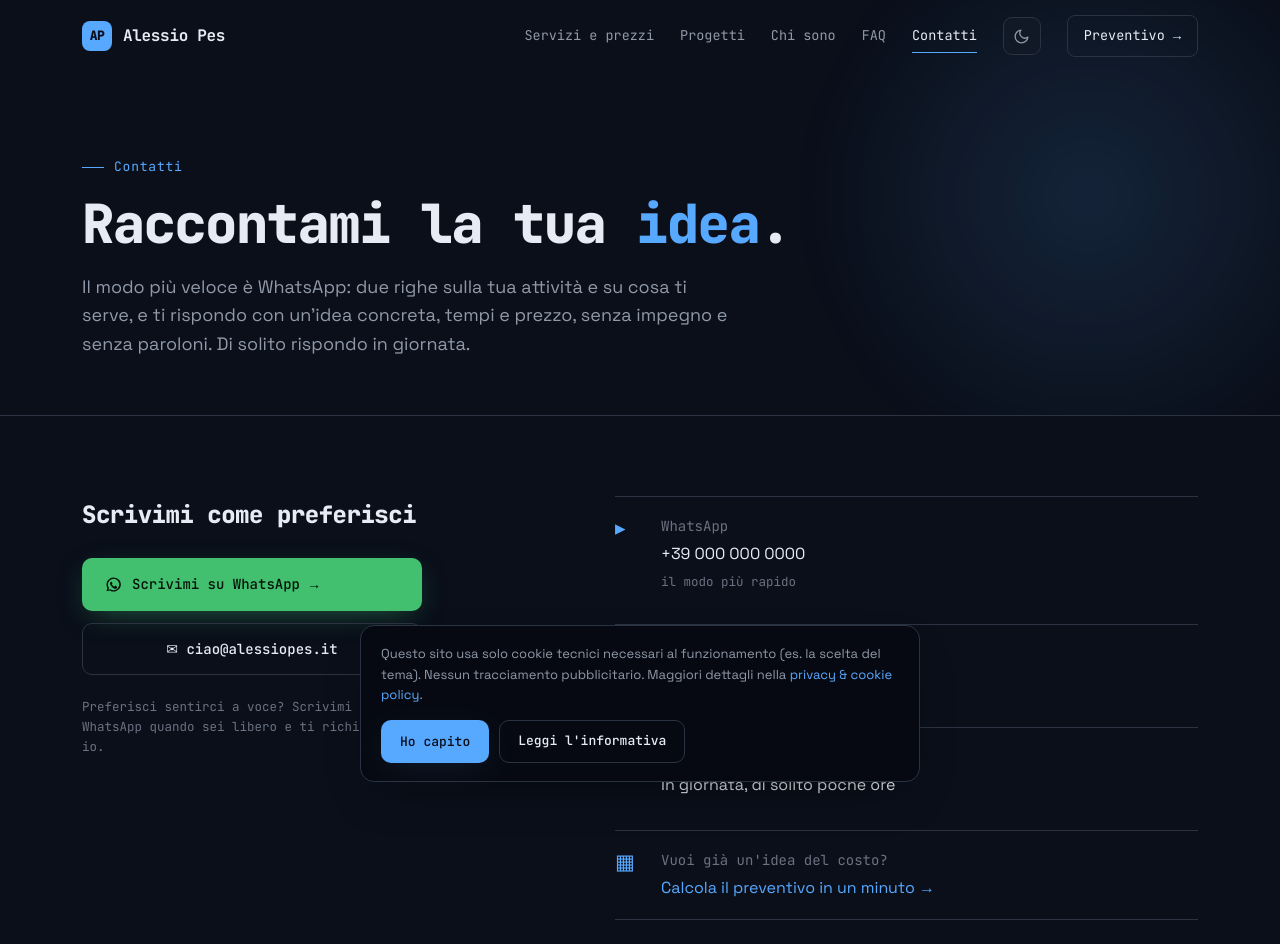
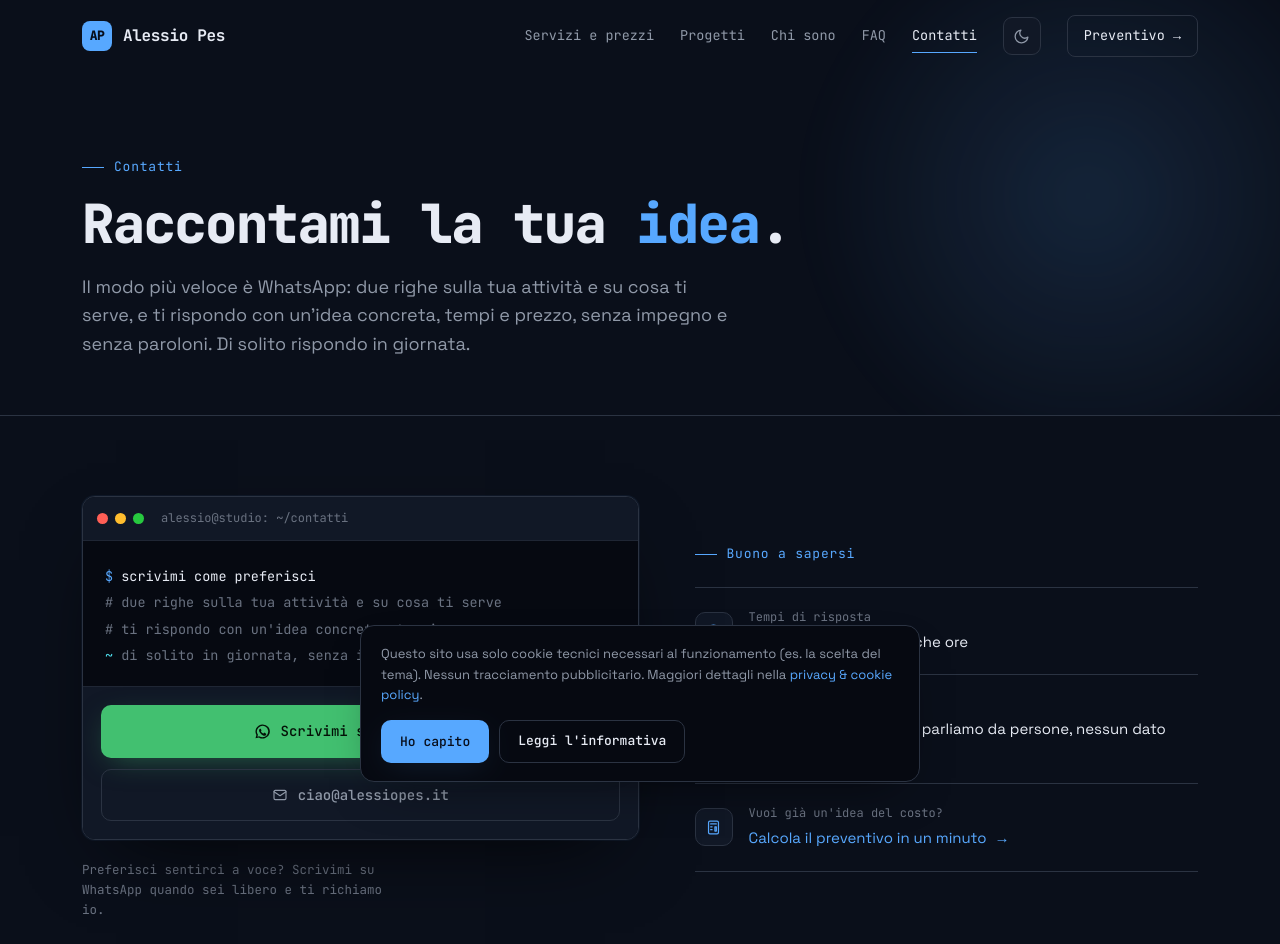
Before and after one commit to alessiopesit-boop/alessiopes-web, an Angular app: page /contatti in a window 1280 px wide. Shown: the top 944 px of the page. Built offline with nearby package versions, Linux system fonts and the light colour scheme.

Commit message:
feat(contatti): rifà la pagina contatti dal nuovo mockup (#11)
I metodi di contatto stanno ora in un'unica card a terminale (WhatsApp ed
email insieme), e di fianco una colonna "Buono a sapersi" con tempi di
risposta, nessun modulo e il link al preventivo. Niente piu' doppioni.

```diff
--- a/src/app/pages/contatti/contatti.html
+++ b/src/app/pages/contatti/contatti.html
@@ -11,29 +11,53 @@
   <section class="block tight">
     <div class="wrap">
       <div class="contact-cols">
-        <!-- METODI -->
+
+        <!-- METODI: un'unica card terminale -->
         <div class="reveal">
-          <h2 class="sec-title" style="font-size:24px;">Scrivimi come preferisci</h2>
-          <div class="hero-cta" style="margin-top:24px;flex-direction:column;align-items:stretch;gap:12px;max-width:340px;">
-            <a class="btn btn-wa" href="https://wa.me/390000000000?text=Ciao%20Alessio!%20Ho%20visto%20il%20tuo%20sito%20e%20vorrei%20parlarti%20del%20mio%20progetto." target="_blank" rel="noopener">
-              <svg width="17" height="17" viewBox="0 0 24 24" fill="currentColor"><path d="M12 2a10 10 0 0 0-8.6 15l-1.3 4.7 4.8-1.3A10 10 0 1 0 12 2zm0 18a8 8 0 0 1-4.1-1.1l-.3-.2-2.8.8.8-2.8-.2-.3A8 8 0 1 1 12 20zm4.4-5.6c-.2-.1-1.4-.7-1.6-.8s-.4-.1-.5.1-.6.8-.8 1-.3.2-.5.1a6.5 6.5 0 0 1-3.2-2.8c-.2-.4.2-.4.6-1.2.1-.2 0-.3 0-.5s-.5-1.3-.7-1.7-.4-.4-.5-.4h-.5a1 1 0 0 0-.7.3 3 3 0 0 0-.9 2.2 5.2 5.2 0 0 0 1.1 2.8 11.8 11.8 0 0 0 4.6 4c2.1.7 2.1.5 2.5.5a2.6 2.6 0 0 0 1.7-1.2 2.1 2.1 0 0 0 .2-1.2c-.1-.1-.3-.2-.5-.3z"/></svg>
-              Scrivimi su WhatsApp <span class="arrow">→</span>
-            </a>
-            <a class="btn btn-ghost" href="mailto:ciao@alessiopes.it?subject=Richiesta%20dal%20sito" style="justify-content:center;">✉ ciao&#64;alessiopes.it</a>
+          <div class="terminal contact-card">
+            <div class="term-bar">
+              <span class="d r"></span><span class="d y"></span><span class="d g"></span>
+              <span class="t">alessio&#64;studio: ~/contatti</span>
+            </div>
+            <div class="term-body contact-term">
+              <div class="line"><span class="pr">$</span>&nbsp;<span class="out">scrivimi come preferisci</span></div>
+              <div class="line"><span class="cm"># due righe sulla tua attività e su cosa ti serve</span></div>
+              <div class="line"><span class="cm"># ti rispondo con un'idea concreta, tempi e prezzo</span></div>
+              <div class="line"><span class="ok">~</span>&nbsp;<span class="dim">di solito in giornata, senza impegno</span></div>
+            </div>
+            <div class="contact-foot">
+              <a class="btn btn-wa" href="https://wa.me/390000000000?text=Ciao%20Alessio!%20Ho%20visto%20il%20tuo%20sito%20e%20vorrei%20parlarti%20del%20mio%20progetto." target="_blank" rel="noopener">
+                <svg width="17" height="17" viewBox="0 0 24 24" fill="currentColor"><path d="M12 2a10 10 0 0 0-8.6 15l-1.3 4.7 4.8-1.3A10 10 0 1 0 12 2zm0 18a8 8 0 0 1-4.1-1.1l-.3-.2-2.8.8.8-2.8-.2-.3A8 8 0 1 1 12 20zm4.4-5.6c-.2-.1-1.4-.7-1.6-.8s-.4-.1-.5.1-.6.8-.8 1-.3.2-.5.1a6.5 6.5 0 0 1-3.2-2.8c-.2-.4.2-.4.6-1.2.1-.2 0-.3 0-.5s-.5-1.3-.7-1.7-.4-.4-.5-.4h-.5a1 1 0 0 0-.7.3 3 3 0 0 0-.9 2.2 5.2 5.2 0 0 0 1.1 2.8 11.8 11.8 0 0 0 4.6 4c2.1.7 2.1.5 2.5.5a2.6 2.6 0 0 0 1.7-1.2 2.1 2.1 0 0 0 .2-1.2c-.1-.1-.3-.2-.5-.3z"/></svg>
+                Scrivimi su WhatsApp <span class="arrow">→</span>
+              </a>
+              <a class="btn btn-ghost contact-email" href="mailto:ciao@alessiopes.it?subject=Richiesta%20dal%20sito">
+                <svg width="16" height="16" viewBox="0 0 24 24" fill="none" stroke="currentColor" stroke-width="1.7" stroke-linecap="round" stroke-linejoin="round"><rect x="3" y="5" width="18" height="14" rx="2"/><path d="m3 7 9 6 9-6"/></svg>
+                ciao&#64;alessiopes.it
+              </a>
+            </div>
           </div>
-          <p class="contact-fine mono" style="text-align:left;margin-top:22px;max-width:40ch;">Preferisci sentirci a voce? Scrivimi su WhatsApp quando sei libero e ti richiamo io.</p>
+          <p class="contact-fine mono" style="text-align:left;margin-top:20px;max-width:42ch;">Preferisci sentirci a voce? Scrivimi su WhatsApp quando sei libero e ti richiamo io.</p>
         </div>
 
-        <!-- INFO -->
+        <!-- INFO: dettagli che completano, niente doppioni -->
         <div class="reveal d2">
+          <span class="kicker contact-kicker">Buono a sapersi</span>
           <div class="contact-info">
-            <div class="info-row"><span class="ic mono">▸</span><div><div class="k mono">WhatsApp</div><div class="v">+39 000 000 0000</div><div class="vsub mono">il modo più rapido</div></div></div>
-            <div class="info-row"><span class="ic mono">✉</span><div><div class="k mono">Email</div><div class="v"><a href="mailto:ciao@alessiopes.it" style="color:var(--accent);">ciao&#64;alessiopes.it</a></div></div></div>
-            <div class="info-row"><span class="ic mono">◷</span><div><div class="k mono">Tempi di risposta</div><div class="v">In giornata, di solito poche ore</div></div></div>
-            <div class="info-row"><span class="ic mono">▦</span><div><div class="k mono">Vuoi già un'idea del costo?</div><div class="v"><a routerLink="/preventivo" style="color:var(--accent);">Calcola il preventivo in un minuto →</a></div></div></div>
+            <div class="info-row">
+              <span class="ic svg"><svg viewBox="0 0 24 24" fill="none" stroke="currentColor" stroke-width="1.7" stroke-linecap="round" stroke-linejoin="round"><circle cx="12" cy="12" r="9"/><path d="M12 7v5l3.5 2"/></svg></span>
+              <div><div class="k mono">Tempi di risposta</div><div class="v">In giornata, di solito poche ore</div></div>
+            </div>
+            <div class="info-row">
+              <span class="ic svg"><svg viewBox="0 0 24 24" fill="none" stroke="currentColor" stroke-width="1.7" stroke-linecap="round" stroke-linejoin="round"><path d="M21 11.5a8.4 8.4 0 0 1-9 8.4L3 21l1.1-4A8.4 8.4 0 1 1 21 11.5z"/></svg></span>
+              <div><div class="k mono">Niente moduli</div><div class="v">Mi scrivi direttamente e parliamo da persone, nessun dato lasciato in giro</div></div>
+            </div>
+            <a class="info-row info-link" routerLink="/preventivo">
+              <span class="ic svg"><svg viewBox="0 0 24 24" fill="none" stroke="currentColor" stroke-width="1.7" stroke-linecap="round" stroke-linejoin="round"><rect x="5" y="3" width="14" height="18" rx="2"/><path d="M8 7h8M8 11h2M8 15h2"/><path d="M14 11h2v6h-2z"/></svg></span>
+              <div><div class="k mono">Vuoi già un'idea del costo?</div><div class="v">Calcola il preventivo in un minuto <span class="arrow">→</span></div></div>
+            </a>
           </div>
-          <p class="contact-fine mono" style="text-align:left;margin-top:22px;max-width:42ch;">Nessun modulo da compilare e nessun dato lasciato in giro: mi scrivi direttamente e parliamo da persone.</p>
         </div>
+
       </div>
     </div>
   </section>
--- a/src/styles.css
+++ b/src/styles.css
@@ -349,20 +349,36 @@ section.block.tight { padding: 80px 0; }
 .contact-fine { font-family: var(--mono); font-size: 12.5px; color: var(--faint); margin-top: 28px; }
 
 /* contact page form */
-.contact-cols { display: grid; grid-template-columns: 0.9fr 1.1fr; gap: 56px; align-items: start; }
+.contact-cols { display: grid; grid-template-columns: 1.05fr 0.95fr; gap: 56px; align-items: center; }
 .field { display: flex; flex-direction: column; gap: 8px; margin-bottom: 18px; }
 .field label { font-family: var(--mono); font-size: 12.5px; color: var(--muted); }
 .field input, .field select, .field textarea { font-family: var(--sans); font-size: 15px; color: var(--text); background: var(--bg-2);
   border: 1px solid var(--line); border-radius: 10px; padding: 13px 15px; transition: border-color .2s; }
 .field textarea { resize: vertical; min-height: 120px; }
 .field input:focus, .field select:focus, .field textarea:focus { outline: none; border-color: var(--accent); }
-.contact-info { display: grid; gap: 14px; }
-.info-row { display: flex; align-items: flex-start; gap: 16px; padding: 18px 0; border-top: 1px solid var(--line); }
+.contact-info { display: grid; gap: 0; }
+.info-row { display: flex; align-items: center; gap: 16px; padding: 20px 0; border-top: 1px solid var(--line); }
 .info-row:last-child { border-bottom: 1px solid var(--line); }
-.info-row .ic { color: var(--accent); font-family: var(--mono); flex: none; width: 30px; font-size: 21px; line-height: 1.2; }
-.info-row .k { font-family: var(--mono); font-size: 14px; color: var(--faint); }
-.info-row .v { font-size: 16px; color: var(--text); margin-top: 4px; }
-.info-row .vsub { font-family: var(--mono); font-size: 12.5px; color: var(--faint); margin-top: 5px; }
+.info-row .ic { color: var(--accent); font-family: var(--mono); flex: none; width: 22px; }
+.info-row .ic.svg { display: grid; place-items: center; width: 38px; height: 38px; border: 1px solid var(--line);
+  border-radius: 10px; background: var(--bg-2); color: var(--accent); transition: border-color .25s, color .25s, transform .25s; }
+.info-row .ic.svg svg { width: 17px; height: 17px; }
+.info-row .k { font-family: var(--mono); font-size: 12px; color: var(--faint); }
+.info-row .v { font-size: 15px; color: var(--text); margin-top: 4px; line-height: 1.5; text-wrap: pretty; }
+.info-row.info-link { color: inherit; cursor: pointer; }
+.info-row.info-link .v { color: var(--accent); display: inline-flex; align-items: center; gap: 8px; }
+.info-row.info-link .arrow { transition: transform .2s; }
+.info-row.info-link:hover .ic.svg { border-color: var(--accent); transform: translateY(-1px); }
+.info-row.info-link:hover .arrow { transform: translateX(4px); }
+.contact-kicker { display: flex; width: fit-content; margin-bottom: 22px; }
+
+/* Contatti: un'unica card terminale con i metodi dentro. */
+.contact-card { display: flex; flex-direction: column; }
+.contact-card .term-body.contact-term { min-height: 0; padding: 22px 22px 18px; line-height: 1.95; }
+.contact-foot { border-top: 1px solid var(--line-2); background: var(--bg-2); padding: 18px; display: flex; flex-direction: column; gap: 11px; }
+.contact-foot .btn { width: 100%; justify-content: center; }
+.contact-foot .contact-email { color: var(--muted); }
+.contact-foot .contact-email:hover { color: var(--text); }
 
 /* ---------- CTA BAND ---------- */
 .cta-band { background: var(--bg-2); border-top: 1px solid var(--line); border-bottom: 1px solid var(--line); }
```
